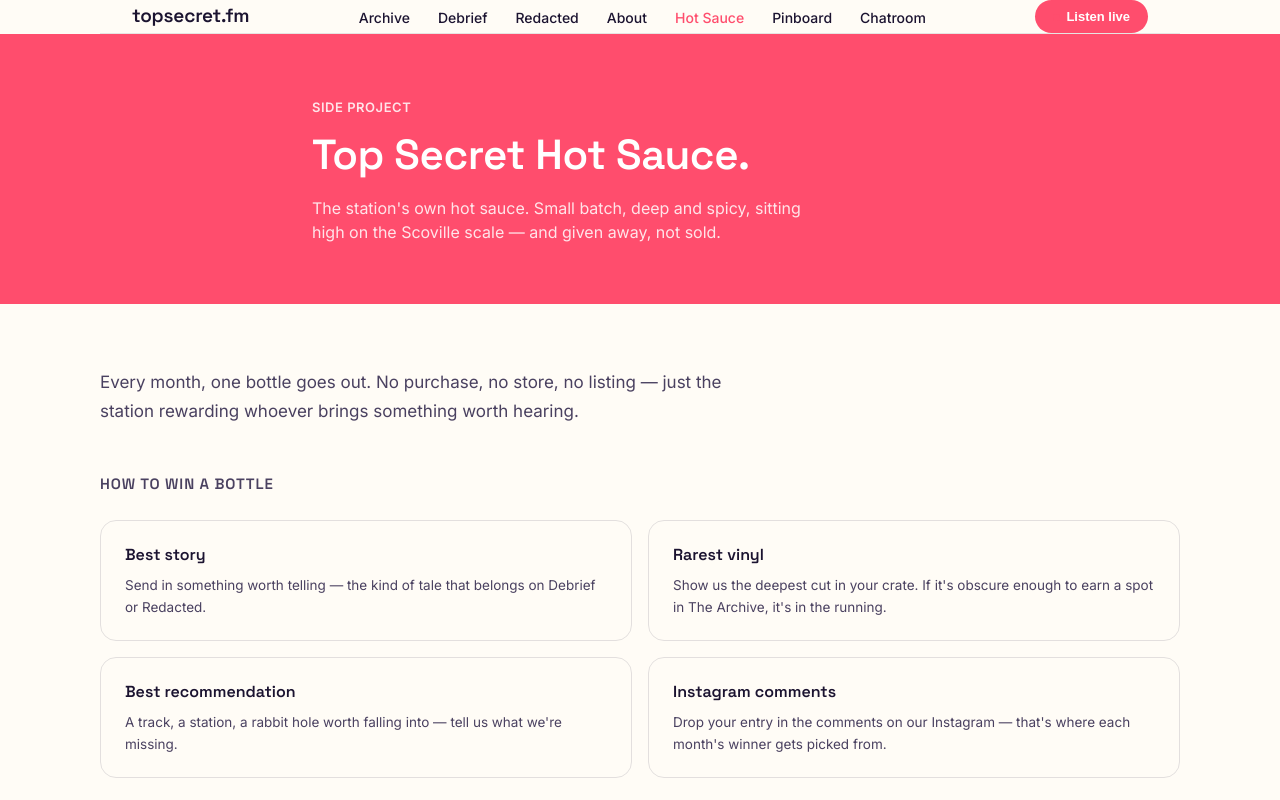
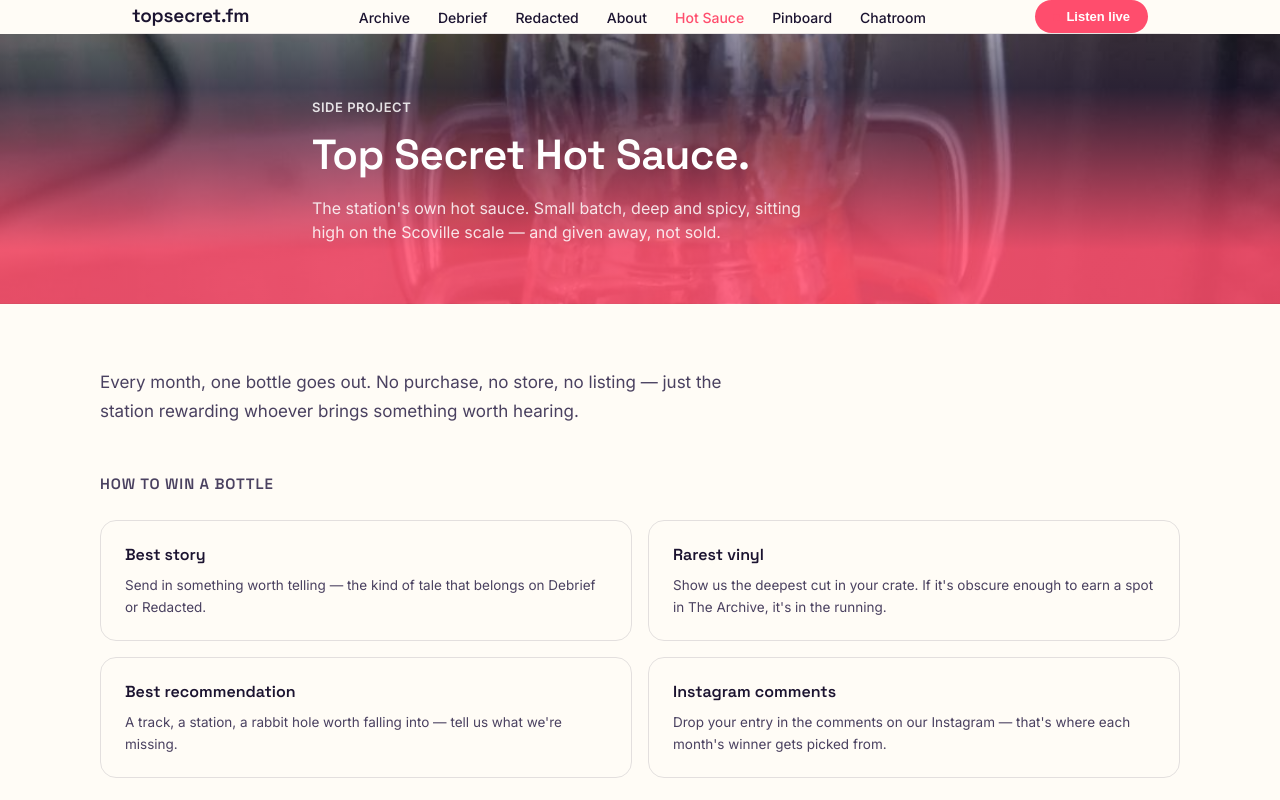
Before and after one commit to rokaf1993/topsecret.fm, a plain HTML site: page hotsauce.html in a window 1280 px wide. Shown: the top 800 px of the page. Drawn offline with Linux system fonts and the light colour scheme.

Commit message:
Add files via upload

```diff
--- a/hotsauce.html
+++ b/hotsauce.html
@@ -294,6 +294,11 @@
   }
   .pagehero.teal{ background: var(--teal); }
   .pagehero.pink{ background: var(--pink); }
+  .pagehero.pink.has-photo{
+    background-image: linear-gradient(to top, rgba(255,77,109,0.85) 20%, rgba(27,19,48,0.65) 80%, rgba(27,19,48,0.4)), url('hotsauce-bottle.jpg');
+    background-size: cover;
+    background-position: center 25%;
+  }
   .pagehero.yellow{ background: #ffb020; color: var(--purple-deep); }
   .pagehero.yellow p{ color: rgba(27,19,48,0.75); }
   .pagehero.yellow .eyebrow{ color: var(--purple-deep); opacity:0.7; }
@@ -441,7 +446,7 @@
 </nav>
 
 
-<section class="pagehero pink">
+<section class="pagehero pink has-photo">
   <div class="wrap">
     <div class="eyebrow">SIDE PROJECT</div>
     <h1>Top Secret Hot Sauce.</h1>
```
Also changed, not shown: hotsauce-bottle.jpg (added).
